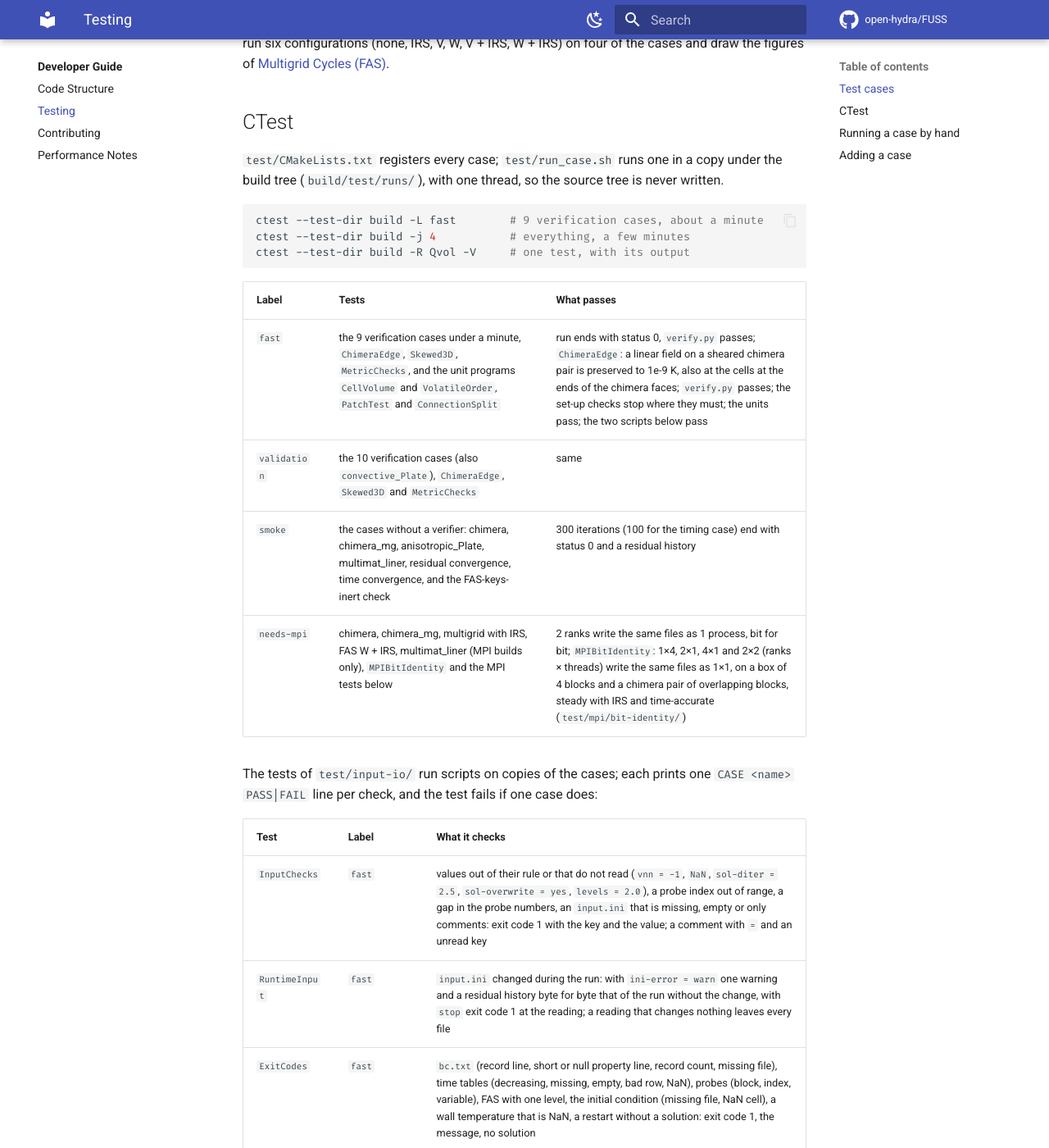
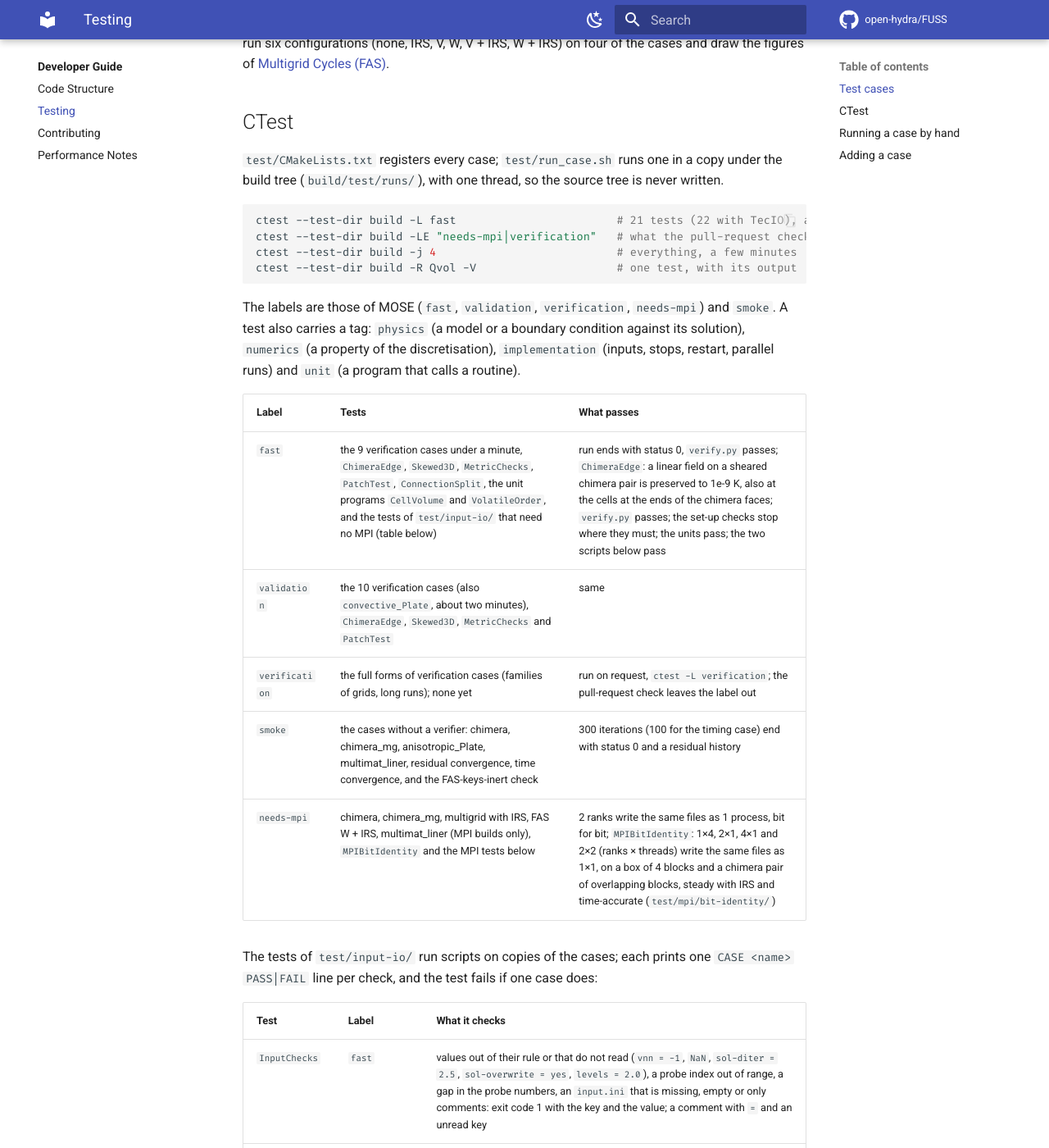
Before and after one commit to open-hydra/FUSS, an MkDocs documentation site: the page built from docs/development/testing.md, in a window 1280 px wide and 1400 px high, scrolled down 2163 px. Shown: the whole window at 82% size. Built offline with MkDocs 1.6.1 and Material for MkDocs 9.7.7, drawn with Linux system fonts in a browser that asks for light colours; comment, search, counter and statistics services are not loaded.

Commit message:
CTest labels aligned with MOSE: fast, validation, verification, needs-mpi (smoke kept), tags, helpers
test/CMakeLists.txt registers the same 48 tests (47 without TecIO) with the same commands and
timeouts (checked with ctest --show-only=json-v1 before and after); only labels and PROCESSORS
change: the tiers are MOSE's fast / validation / verification (none registered yet) / needs-mpi
plus smoke, and every non-smoke test carries one of MOSE's tags physics (9), numerics (7),
implementation (17), unit (2); PatchTest is validation too (it compares with the exact linear
field). Counts: fast 22, validation 14 (was 13), smoke 15, needs-mpi 10. The five MPI script tests
reserve PROCESSORS 4 under ctest -j, as MOSE's mose_add_mpi_script. Registrations go through
fuss_register, fuss_add_test, fuss_add_script (path relative to test/), fuss_add_mpi_script and
fuss_add_folder_script instead of three idioms; the file is regrouped as MOSE's (verification
cases, set-up and input, unit programs, smoke, MPI). docs/development/testing.md: the stale
"9 verification cases" line, the PR-check selector, the labels and tags, the verification row.
No binary change.

Co-Authored-By: Claude Fable 5.1 <noreply@anthropic.com>

````diff
--- a/docs/development/testing.md
+++ b/docs/development/testing.md
@@ -35,15 +35,19 @@ Each case directory holds `input.ini`, `MESH/mesh.tec`, `INPUT/` (`ic.tec`, `bc.
 `test/CMakeLists.txt` registers every case; `test/run_case.sh` runs one in a copy under the build tree (`build/test/runs/`), with one thread, so the source tree is never written.
 
 ```bash
-ctest --test-dir build -L fast        # 9 verification cases, about a minute
-ctest --test-dir build -j 4           # everything, a few minutes
-ctest --test-dir build -R Qvol -V     # one test, with its output
+ctest --test-dir build -L fast                        # 21 tests (22 with TecIO), about a minute
+ctest --test-dir build -LE "needs-mpi|verification"   # what the pull-request check runs (.github/workflows/ctest.yml)
+ctest --test-dir build -j 4                           # everything, a few minutes
+ctest --test-dir build -R Qvol -V                     # one test, with its output
 ```
+
+The labels are those of MOSE (`fast`, `validation`, `verification`, `needs-mpi`) and `smoke`. A test also carries a tag: `physics` (a model or a boundary condition against its solution), `numerics` (a property of the discretisation), `implementation` (inputs, stops, restart, parallel runs) and `unit` (a program that calls a routine).
 
 | Label | Tests | What passes |
 |---|---|---|
-| `fast` | the 9 verification cases under a minute, `ChimeraEdge`, `Skewed3D`, `MetricChecks`, and the unit programs `CellVolume` and `VolatileOrder`, `PatchTest` and `ConnectionSplit` | run ends with status 0, `verify.py` passes; `ChimeraEdge`: a linear field on a sheared chimera pair is preserved to 1e-9 K, also at the cells at the ends of the chimera faces; `verify.py` passes; the set-up checks stop where they must; the units pass; the two scripts below pass |
-| `validation` | the 10 verification cases (also `convective_Plate`), `ChimeraEdge`, `Skewed3D` and `MetricChecks` | same |
+| `fast` | the 9 verification cases under a minute, `ChimeraEdge`, `Skewed3D`, `MetricChecks`, `PatchTest`, `ConnectionSplit`, the unit programs `CellVolume` and `VolatileOrder`, and the tests of `test/input-io/` that need no MPI (table below) | run ends with status 0, `verify.py` passes; `ChimeraEdge`: a linear field on a sheared chimera pair is preserved to 1e-9 K, also at the cells at the ends of the chimera faces; `verify.py` passes; the set-up checks stop where they must; the units pass; the two scripts below pass |
+| `validation` | the 10 verification cases (also `convective_Plate`, about two minutes), `ChimeraEdge`, `Skewed3D`, `MetricChecks` and `PatchTest` | same |
+| `verification` | the full forms of verification cases (families of grids, long runs); none yet | run on request, `ctest -L verification`; the pull-request check leaves the label out |
 | `smoke` | the cases without a verifier: chimera, chimera_mg, anisotropic_Plate, multimat_liner, residual convergence, time convergence, and the FAS-keys-inert check | 300 iterations (100 for the timing case) end with status 0 and a residual history |
 | `needs-mpi` | chimera, chimera_mg, multigrid with IRS, FAS W + IRS, multimat_liner (MPI builds only), `MPIBitIdentity` and the MPI tests below | 2 ranks write the same files as 1 process, bit for bit; `MPIBitIdentity`: 1×4, 2×1, 4×1 and 2×2 (ranks × threads) write the same files as 1×1, on a box of 4 blocks and a chimera pair of overlapping blocks, steady with IRS and time-accurate (`test/mpi/bit-identity/`) |
 
````
Also changed, not shown: 1 other file.
